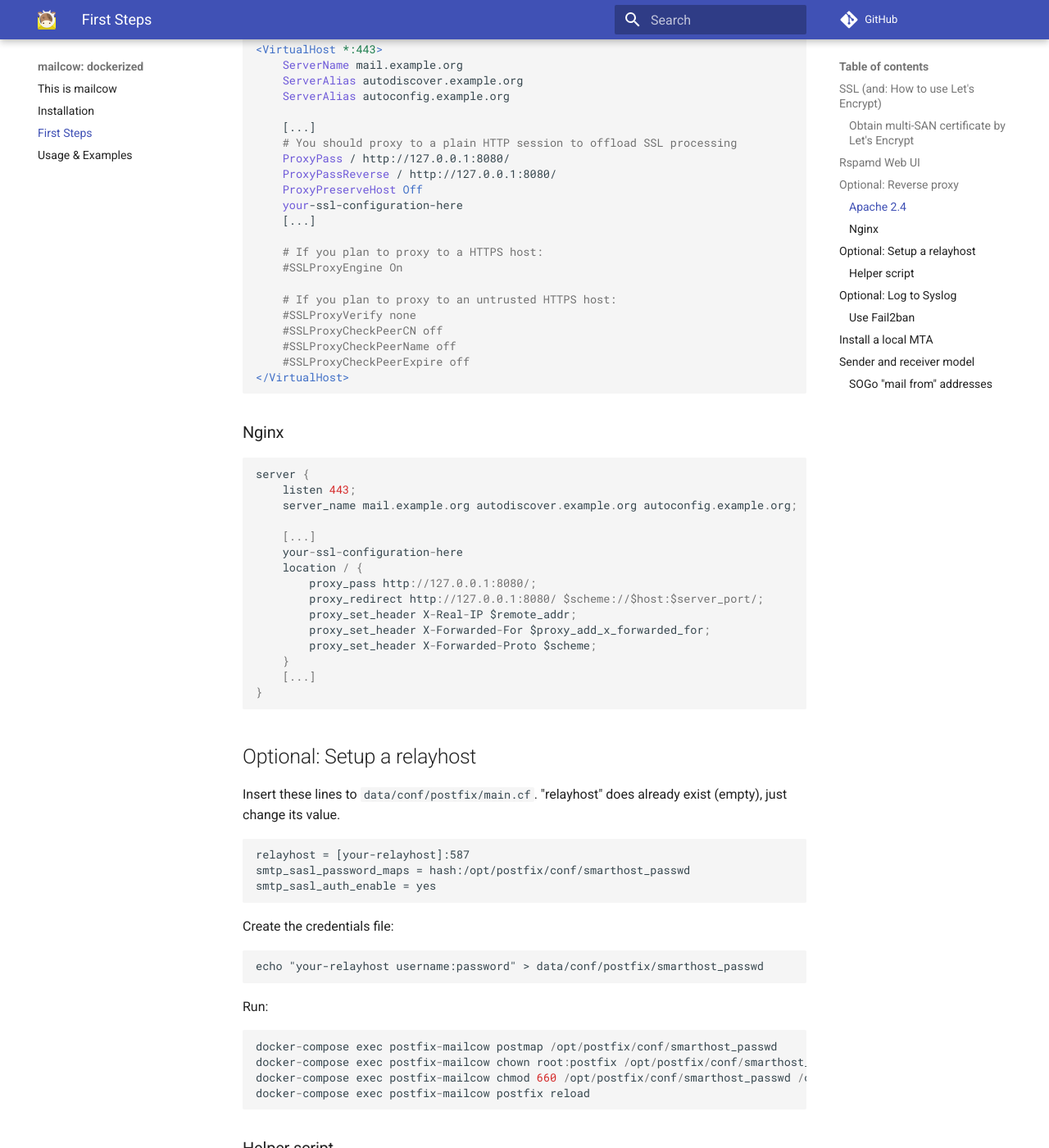
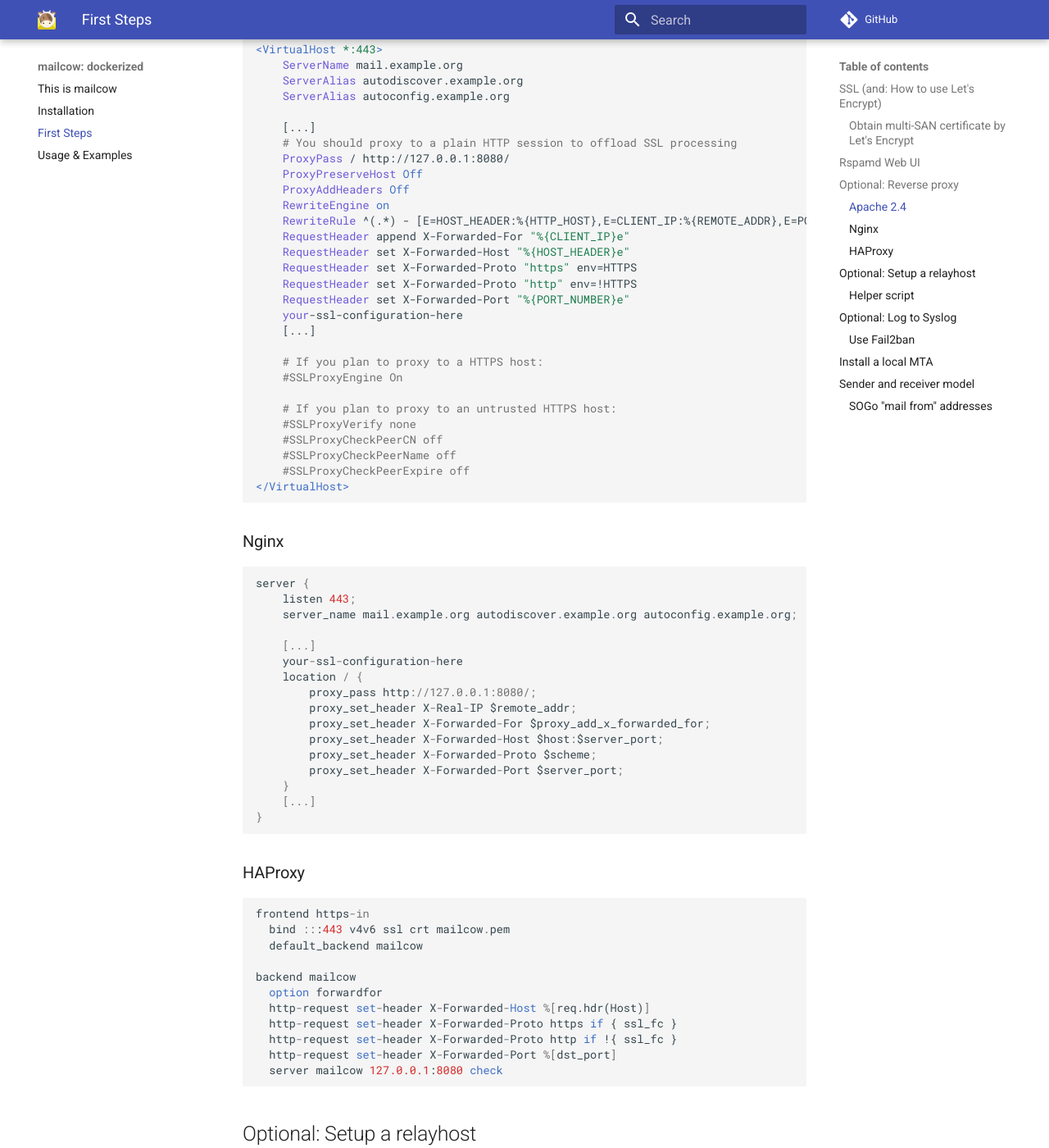
Before and after one commit to mailcow/mailcow-dockerized, an MkDocs documentation site: the page built from docs/first_steps.md, in a window 1280 px wide and 1400 px high, scrolled down 2492 px. Shown: the whole window at 82% size. Built offline with MkDocs 1.6.1 and Material for MkDocs 9.7.7, drawn with Linux system fonts in a browser that asks for light colours; comment, search, counter and statistics services are not loaded; old or Windows-style settings are respelled for this version of MkDocs.

Commit message:
Fix URLs behind reverse proxy again

````diff
--- a/docs/first_steps.md
+++ b/docs/first_steps.md
@@ -103,8 +103,15 @@
     [...]
     # You should proxy to a plain HTTP session to offload SSL processing
     ProxyPass / http://127.0.0.1:8080/
-    ProxyPassReverse / http://127.0.0.1:8080/
     ProxyPreserveHost Off
+    ProxyAddHeaders Off
+    RewriteEngine on
+    RewriteRule ^(.*) - [E=HOST_HEADER:%{HTTP_HOST},E=CLIENT_IP:%{REMOTE_ADDR},E=PORT_NUMBER:%{SERVER_PORT},L]
+    RequestHeader append X-Forwarded-For "%{CLIENT_IP}e"
+    RequestHeader set X-Forwarded-Host "%{HOST_HEADER}e"
+    RequestHeader set X-Forwarded-Proto "https" env=HTTPS
+    RequestHeader set X-Forwarded-Proto "http" env=!HTTPS
+    RequestHeader set X-Forwarded-Port "%{PORT_NUMBER}e"
     your-ssl-configuration-here
     [...]
 
@@ -129,13 +136,29 @@
     your-ssl-configuration-here
     location / {
         proxy_pass http://127.0.0.1:8080/;
-        proxy_redirect http://127.0.0.1:8080/ $scheme://$host:$server_port/;
         proxy_set_header X-Real-IP $remote_addr;
         proxy_set_header X-Forwarded-For $proxy_add_x_forwarded_for;
+        proxy_set_header X-Forwarded-Host $host:$server_port;
         proxy_set_header X-Forwarded-Proto $scheme;
+        proxy_set_header X-Forwarded-Port $server_port;
     }
     [...]
 }
+```
+
+### HAProxy
+```
+frontend https-in
+  bind :::443 v4v6 ssl crt mailcow.pem
+  default_backend mailcow
+
+backend mailcow
+  option forwardfor
+  http-request set-header X-Forwarded-Host %[req.hdr(Host)]
+  http-request set-header X-Forwarded-Proto https if { ssl_fc }
+  http-request set-header X-Forwarded-Proto http if !{ ssl_fc }
+  http-request set-header X-Forwarded-Port %[dst_port]
+  server mailcow 127.0.0.1:8080 check
 ```
 
 ## Optional: Setup a relayhost
````
Also changed, not shown: 1 other file.
